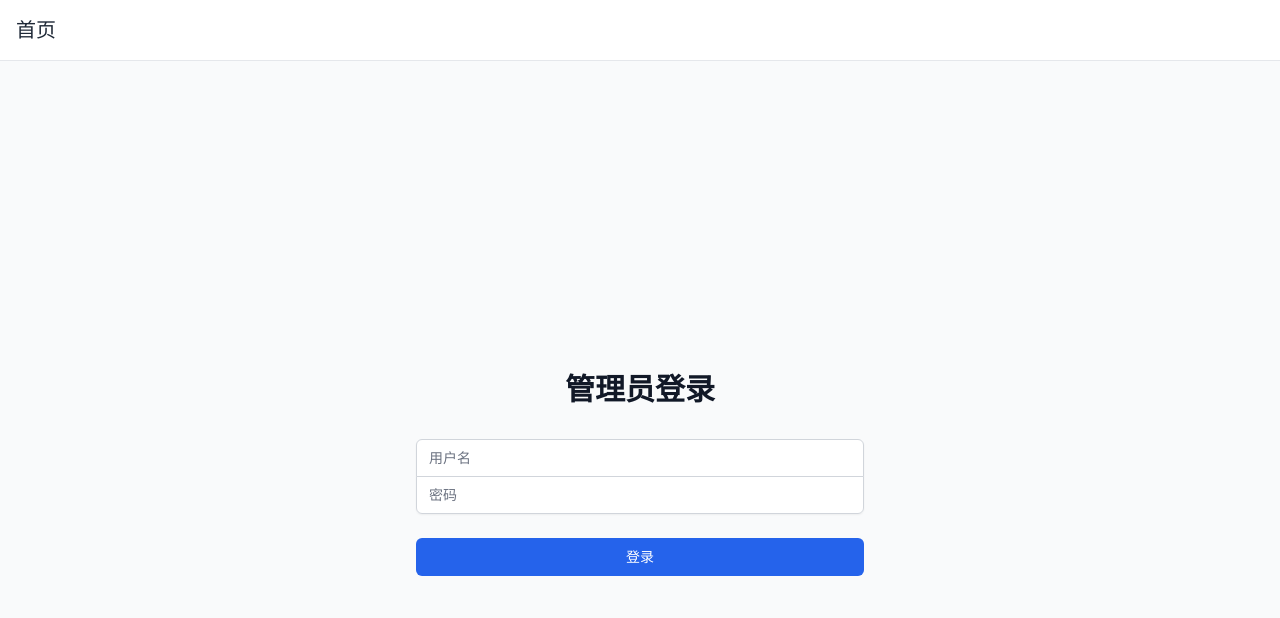
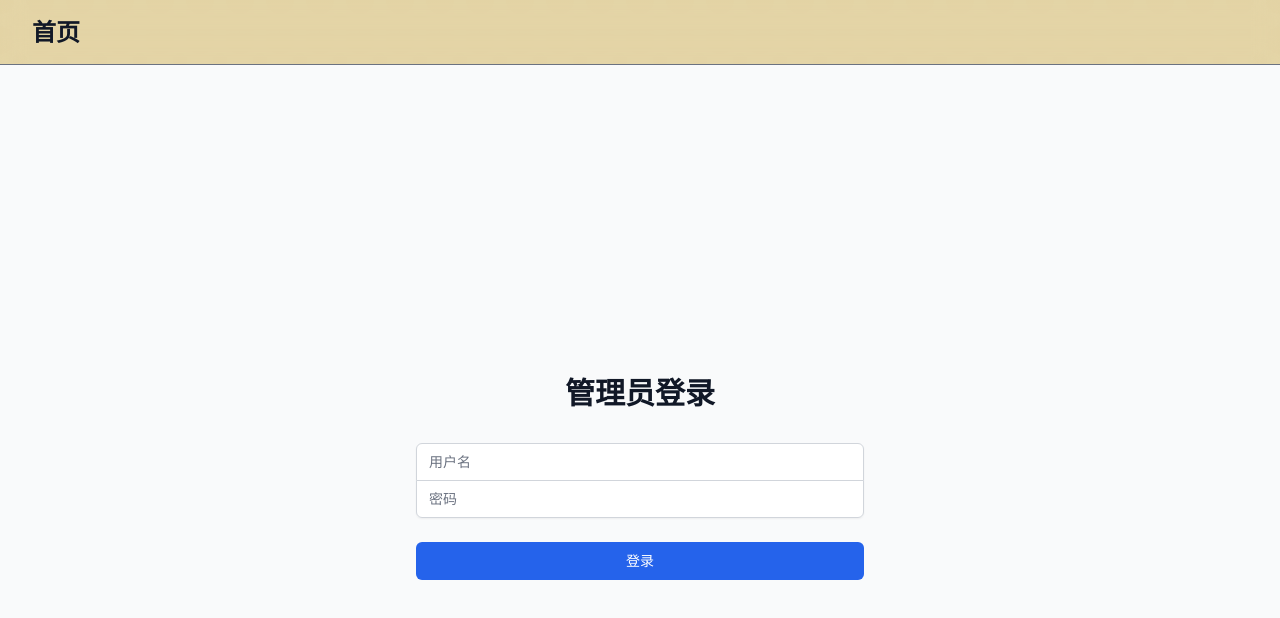
Before and after one commit to Kingsman007137/cursor-blog-frontend, a Vue app: page /adm/login in a window 1280 px wide. Shown: the top 618 px of the page. Built offline with nearby package versions, Linux system fonts and the light colour scheme.

Commit message:
前台组件更改整体样式

```diff
--- a/src/App.vue
+++ b/src/App.vue
@@ -1,12 +1,21 @@
 <template>
-  <div class="min-h-screen bg-white">
-    <nav class="border-b border-gray-200">
-      <div class="container mx-auto px-4 py-4">
-        <router-link to="/" class="text-xl font-medium text-gray-800 hover:text-gray-600">
-          首页
-        </router-link>
+  <div>
+    <!-- 导航栏 -->
+    <nav class="backdrop-blur-md border-b border-gray-500" style="background: rgba(255, 255, 255, 0.1);">
+      <div class="max-w-7xl mx-auto px-4 sm:px-6 lg:px-8">
+        <div class="flex justify-between h-16">
+          <div class="flex">
+            <div class="flex-shrink-0 flex items-center">
+              <router-link to="/" class="text-2xl font-bold text-gray-900 hover:text-black">首页</router-link>
+            </div>
+          </div>
+        </div>
       </div>
     </nav>
-    <router-view></router-view>
+
+    <!-- 主要内容区域 -->
+    <main>
+      <router-view></router-view>
+    </main>
   </div>
 </template>
--- a/src/styles/main.css
+++ b/src/styles/main.css
@@ -1,3 +1,35 @@
 @tailwind base;
 @tailwind components;
 @tailwind utilities;
+
+/* 全局背景样式 */
+body {
+  background-color: #e1d19d;  /* 更黄的护眼色 */
+  background-image:
+    radial-gradient(circle at 50% 50%, rgba(212, 180, 131, 0.1) 25%, transparent 25%),
+    radial-gradient(circle at 0% 0%, rgba(212, 180, 131, 0.1) 25%, transparent 25%),
+    radial-gradient(circle at 0% 100%, rgba(212, 180, 131, 0.1) 25%, transparent 25%),
+    radial-gradient(circle at 100% 0%, rgba(212, 180, 131, 0.1) 25%, transparent 25%),
+    radial-gradient(circle at 100% 100%, rgba(212, 180, 131, 0.1) 25%, transparent 25%);
+  background-size: 40px 40px;
+  min-height: 100vh;
+}
+
+/* 让内容区域有轻微的透明度 */
+.bg-white {
+  background-color: rgba(255, 255, 255, 0.5) !important;
+  backdrop-filter: blur(5px);
+}
+
+/* 博客卡片毛玻璃效果 */
+.blog-card {
+  transition: all 0.3s ease;
+  backdrop-filter: blur(8px);
+  background: rgba(233, 211, 12, 0.15);
+}
+
+.blog-card:hover {
+  transform: translateY(-2px);
+  box-shadow: 0 8px 16px rgba(0, 0, 0, 0.05);
+  background: rgba(245, 209, 9, 0.25);
+}
--- a/src/views/front/BlogDetail.vue
+++ b/src/views/front/BlogDetail.vue
@@ -1,6 +1,7 @@
 <template>
-  <div class="container mx-auto px-4 py-8">
-    <article class="max-w-5xl mx-auto bg-white rounded-lg overflow-hidden w-4/5">
+  <div class="container mx-auto">
+    <article class="max-w-5xl mx-auto overflow-hidden w-4/5 backdrop-blur-md border-x border-white/20"
+     style="background: rgba(255, 255, 255, 0.1); min-height: calc(100vh - 64px);">
       <div class="p-8">
         <h1 class="text-4xl font-bold text-gray-900 mb-4">{{ blog.title }}</h1>
         <div class="text-gray-500 mb-8">
@@ -157,4 +158,10 @@ article {
 .prose a {
   @apply text-blue-600 hover:text-blue-800;
 }
+
+/* 代码块背景 */
+.prose pre {
+  background: rgba(30, 30, 30, 0.8) !important;
+  backdrop-filter: blur(4px);
+}
 </style>
--- a/src/views/front/BlogList.vue
+++ b/src/views/front/BlogList.vue
@@ -22,12 +22,13 @@
     </div>
 
     <!-- 博客列表 -->
-    <div v-else class="grid gap-8">
+    <div v-else class="grid gap-4">
       <article v-for="blog in blogs" :key="blog.id"
-        class="bg-white rounded-lg shadow-lg overflow-hidden hover:shadow-xl transition-shadow duration-300">
-        <div class="p-6">
+        class="blog-card rounded-lg overflow-hidden border border-white/20 transition-all duration-300"
+        style="backdrop-filter: blur(8px); background: rgba(255, 255, 255, 0.3);">
+        <div class="px-6 py-4">
           <h2 class="text-2xl font-bold mb-3 text-gray-800">{{ blog.title }}</h2>
-          <p class="text-gray-600 mb-4 line-clamp-2">{{ getContentPreview(blog.content) }}</p>
+          <p class="text-gray-600 mb-2 line-clamp-2">{{ getContentPreview(blog.content) }}</p>
           <div class="flex justify-between items-center">
             <span class="text-sm text-gray-500">{{ formatDate(blog.createdAt) }}</span>
             <router-link :to="`/blogs/${blog.id}`"
```
